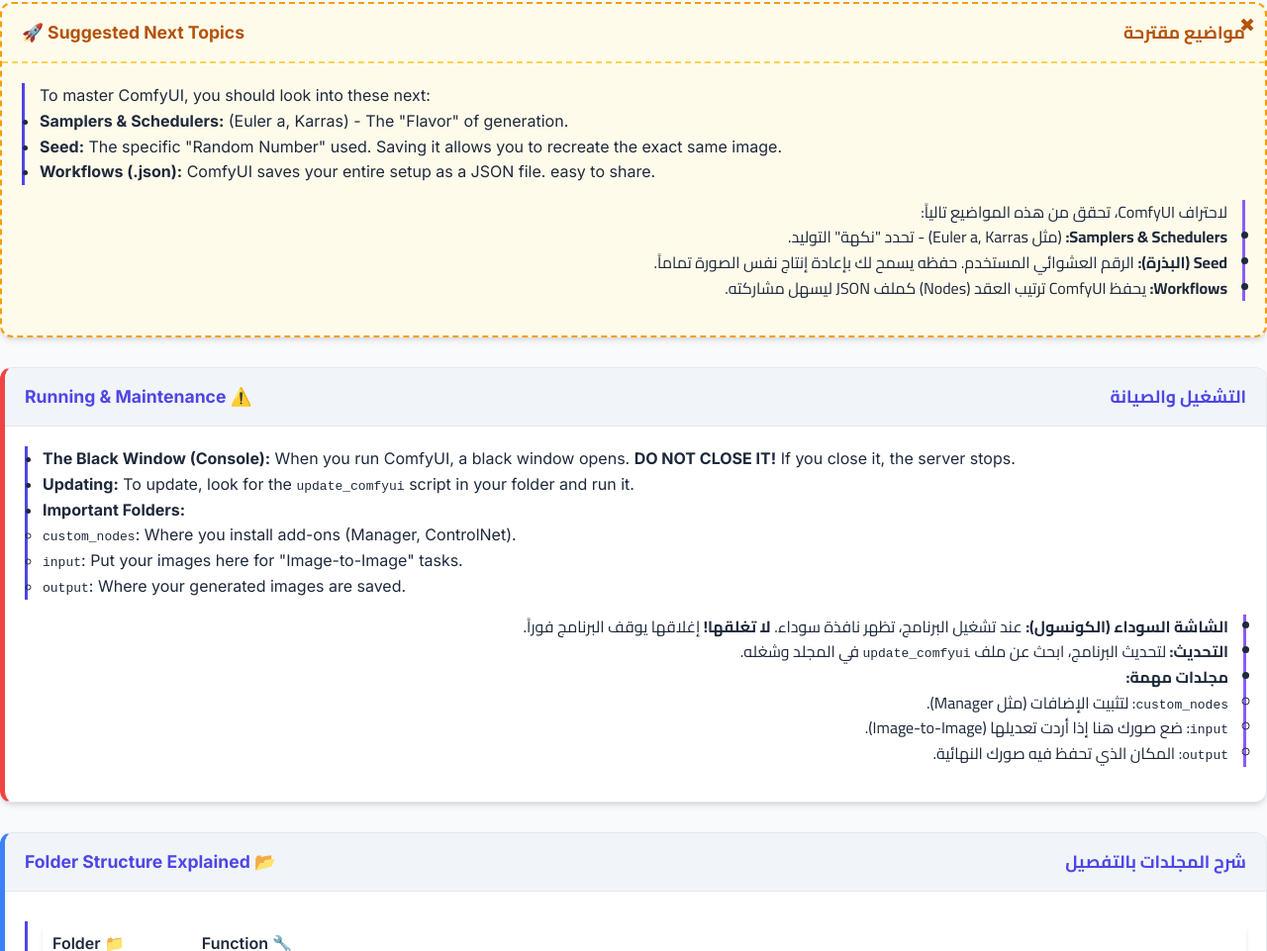
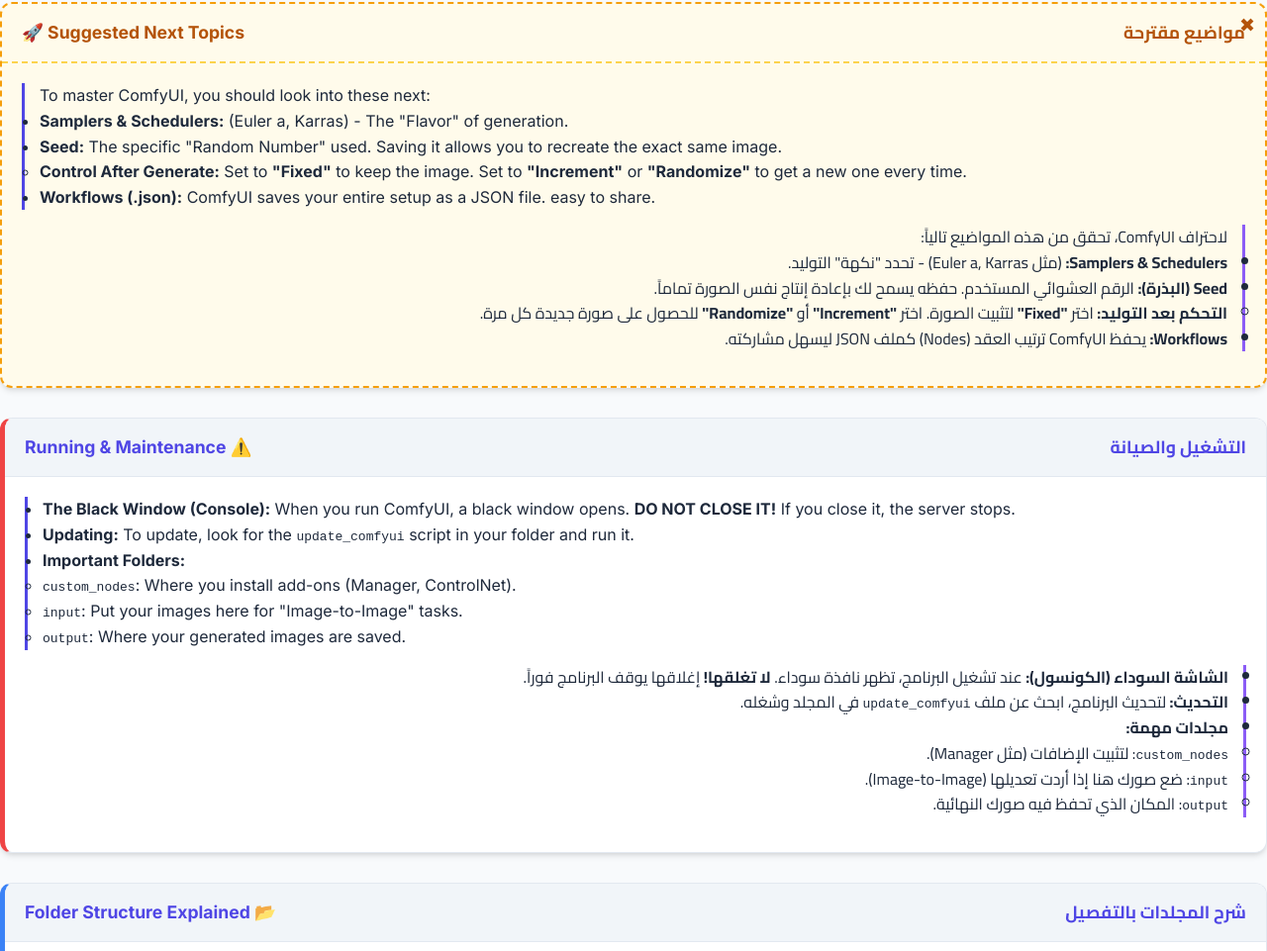
Before and after one commit to MHenawy/Ai-learning-Journey, a plain HTML site: page 04_ComfyUI.html in a window 1280 px wide. Shown: the part 2938-3899 px from the top of the page at 99% size. Drawn offline with Linux system fonts and the light colour scheme.

Commit message:
Update 04_ComfyUI.html

```diff
--- a/04_ComfyUI.html
+++ b/04_ComfyUI.html
@@ -258,7 +258,13 @@
                 <ul>
                     <li><strong>Samplers & Schedulers:</strong> (Euler a, Karras) - The "Flavor" of generation.</li>
                     <li><strong>Seed:</strong> The specific "Random Number" used. Saving it allows you to recreate
-                        the exact same image.</li>
+                        the exact same image.
+                        <ul>
+                            <li><strong>Control After Generate:</strong> Set to <strong>"Fixed"</strong> to keep the
+                                image. Set to <strong>"Increment"</strong> or <strong>"Randomize"</strong> to get a new
+                                one every time.</li>
+                        </ul>
+                    </li>
                     <li><strong>Workflows (.json):</strong> ComfyUI saves your entire setup as a JSON file. easy to
                         share.</li>
                 </ul>
@@ -268,7 +274,13 @@
                 <ul>
                     <li><strong>Samplers & Schedulers:</strong> (مثل Euler a, Karras) - تحدد "نكهة" التوليد.</li>
                     <li><strong>Seed (البذرة):</strong> الرقم العشوائي المستخدم. حفظه يسمح لك بإعادة إنتاج نفس
-                        الصورة تماماً.</li>
+                        الصورة تماماً.
+                        <ul>
+                            <li><strong>التحكم بعد التوليد:</strong> اختر <strong>"Fixed"</strong> لتثبيت الصورة. اختر
+                                <strong>"Increment"</strong> أو <strong>"Randomize"</strong> للحصول على صورة جديدة كل
+                                مرة.</li>
+                        </ul>
+                    </li>
                     <li><strong>Workflows:</strong> يحفظ ComfyUI ترتيب العقد (Nodes) كملف JSON ليسهل مشاركته.</li>
                 </ul>
             </div>
```
